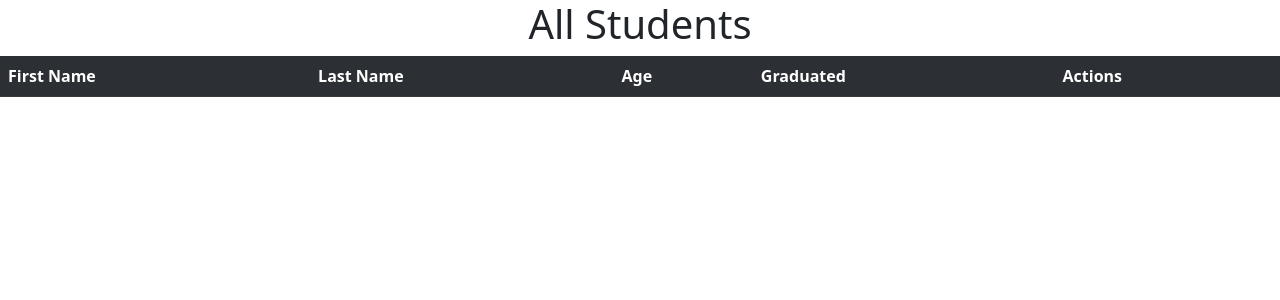
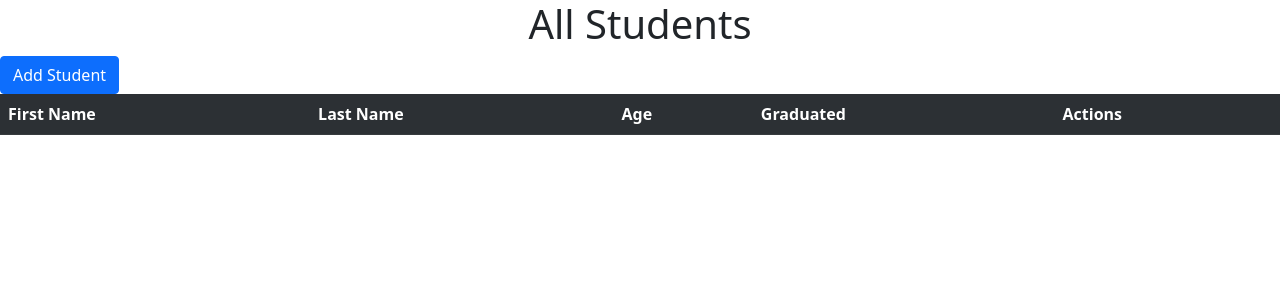
Before and after one commit to MohamedSabry000/django-tips, a Django app: page /djapp/home/ in a window 1280 px wide. Shown: the top 300 px of the page. Run offline with Django 4.2, Linux system fonts and the light colour scheme; data that the repository does not hold is empty.

Commit message:
edit student data

```diff
--- a/Day 3/django_project/djproj/djapp/urls.py
+++ b/Day 3/django_project/djproj/djapp/urls.py
@@ -5,5 +5,6 @@ urlpatterns = [
     path('details/<st_id>', views.show, name='show'),
     path('del/<st_id>', views.del_St, name='del'),
     path('add/', views.addStudent, name='add'),
+    path('edit/<st_id>', views.editStudent, name='edit'),
 
 ]
--- a/Day 3/django_project/djproj/djapp/views.py
+++ b/Day 3/django_project/djproj/djapp/views.py
@@ -28,3 +28,14 @@ def addStudent(request):
             return redirect('home')
     context = {'st_form': st_form}
     return render(request, 'djapp/add.html', context)
+
+def editStudent(request, st_id):
+    st = Student.objects.get(id=st_id)
+    st_form = StudentForm(instance=st)
+    if request.method == 'POST':
+        st_form = StudentForm(request.POST, instance=st)
+        if st_form.is_valid():
+            st_form.save()
+            return redirect('home')
+    context = {'st_form': st_form}
+    return render(request, 'djapp/add.html', context)
--- a/Day 3/django_project/djproj/templates/djapp/home.html
+++ b/Day 3/django_project/djproj/templates/djapp/home.html
@@ -10,13 +10,14 @@
 </head>
 <body>
     <h1><center>All Students</center></h1>
+    <a class="btn btn-primary" href = "{% url 'add' %}">Add Student</a>
     <table class="table table-dark table-striped">
         <tr>
             <th>First Name</th>
             <th>Last Name</th>
             <th>Age</th>
             <th>Graduated</th>
-            <th colspan="2">Actions</th>
+            <th colspan="3">Actions</th>
         </tr>
         {% for st in student_list  %}
         <tr>
@@ -34,6 +35,7 @@
               {% endif %} </td>
             <td><a class="btn btn-warning" href="{% url 'show' st.id %}">Show</a></td>
             <td><a class="btn btn-danger" href = "{% url 'del' st.id %}">Delete</a></td>
+            <td><a class="btn btn-success" href = "{% url 'edit' st.id %}">Edit</a></td>
         </tr>
         {% endfor %}
 
```
